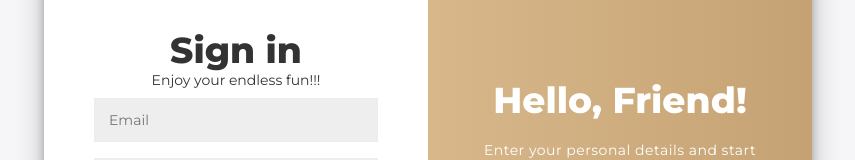
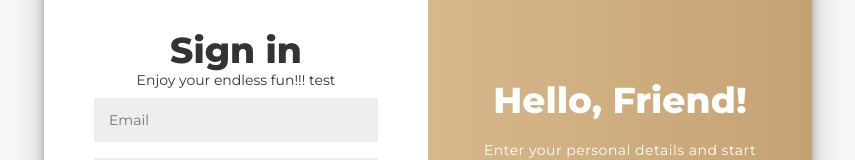
Before and after one commit to MagicDinosaur/chitchat, a React (Create React App) app in the folder frontend/: page /login in a window 1280 px wide. Shown: the part 213-373 px from the top of the page, without its empty margins (212-1067 px from the left). Built offline with nearby package versions, Linux system fonts and the light colour scheme.

Commit message:
hellotest

```diff
--- a/frontend/src/components/User/Screens/Login.js
+++ b/frontend/src/components/User/Screens/Login.js
@@ -59,7 +59,7 @@ function Login( props ) {
             <form onSubmit={handleLogin} ref={form}>
                 {/*<p>Testing time: {time} </p>*/}
                 <h1>Sign in</h1>
-                <span>Enjoy your endless fun!!!</span>
+                <span>Enjoy your endless fun!!! test</span>
                 <input type="email" placeholder="Email" value={username} onChange={onChangeUsername}/>
                 <input type="password" placeholder="Password" value={password} onChange={onChangePassword}/>
                 <a href="#">Forgot your password</a>
```
